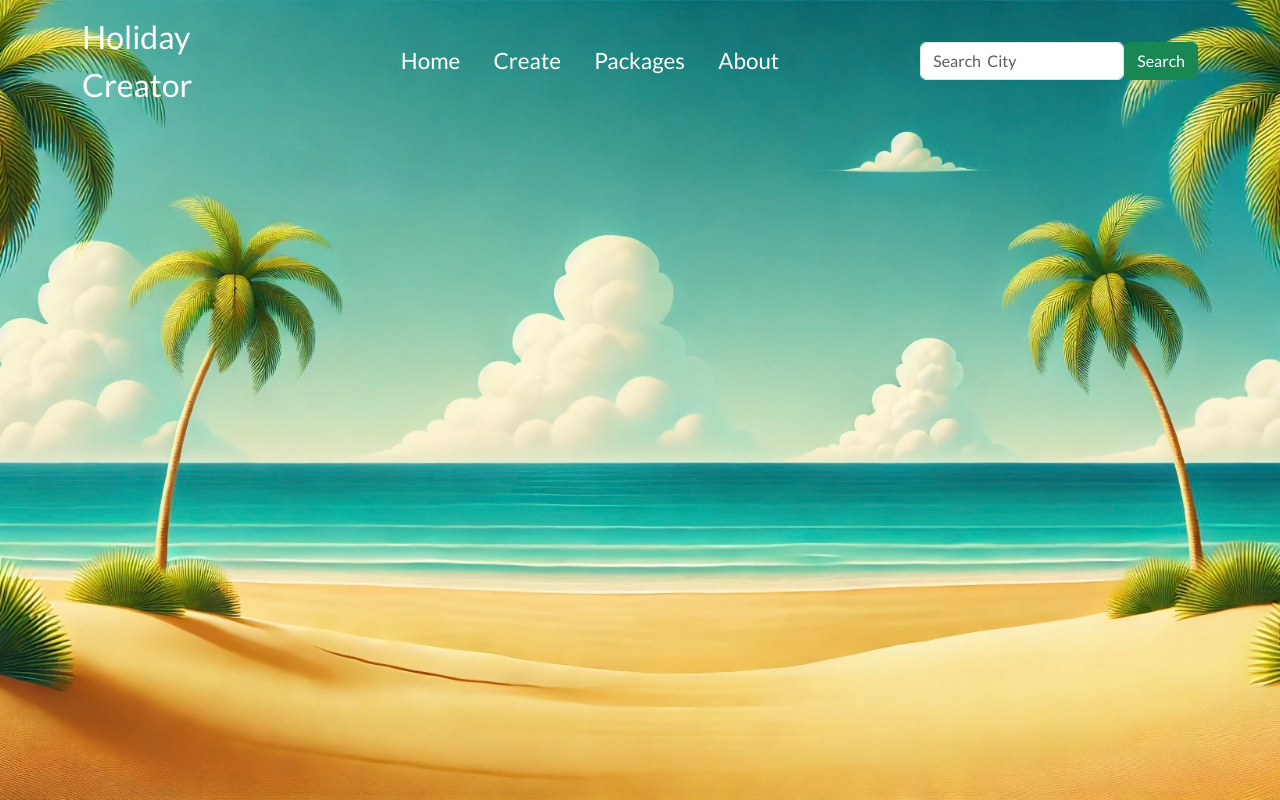
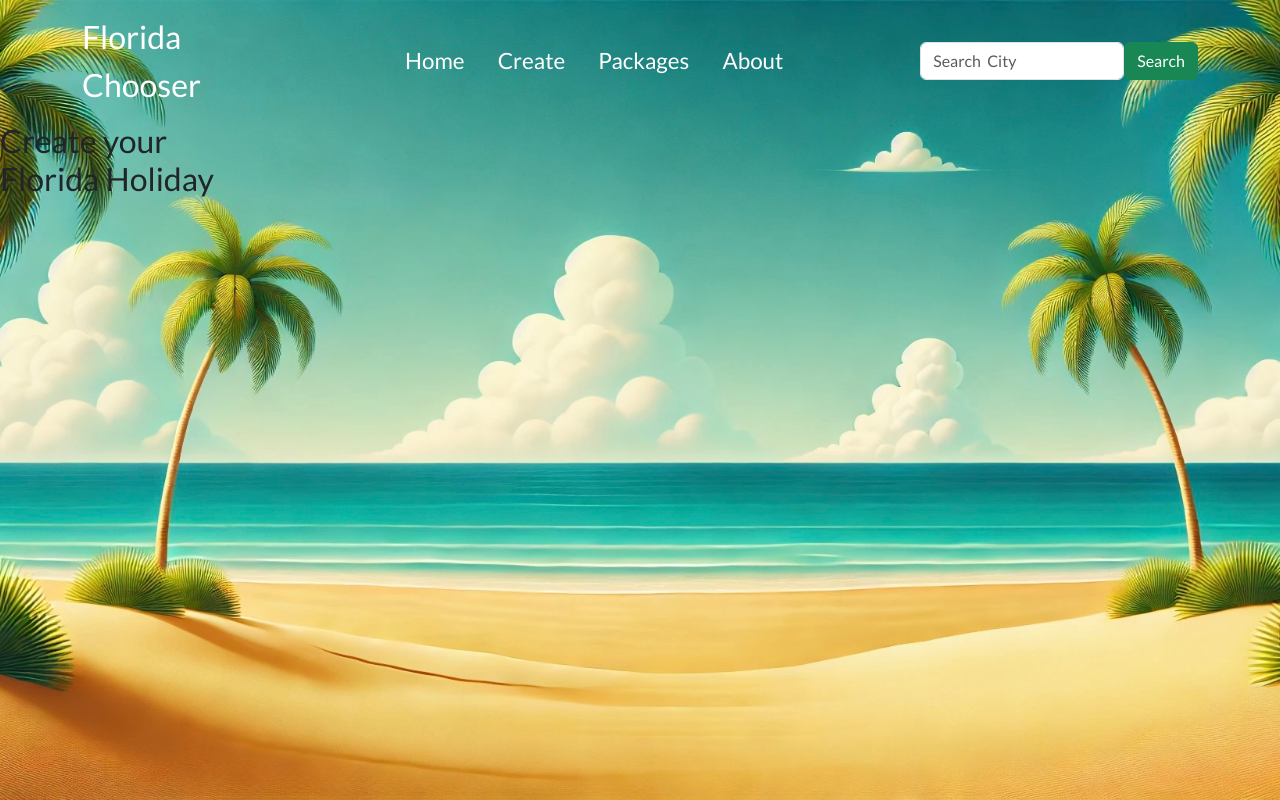
Before and after one commit to Drevestedt/florida_holiday_chooser, a plain HTML site: page index.html in a window 1280 px wide. Drawn offline with nearby package versions, Linux system fonts and the light colour scheme.

Commit message:
add header and main section

```diff
--- a/index.html
+++ b/index.html
@@ -37,10 +37,11 @@
   </head>
 
   <body>
+    <header>
       <!-- Navbar -->
       <nav class="navbar navbar-expand-lg">
         <div class="container">
-        <a class="navbar-brand" href="index.html">Holiday<br />Creator</a>
+          <a class="navbar-brand" href="index.html">Florida<br />Chooser</a>
           <button
             class="navbar-toggler"
             type="button"
@@ -88,6 +89,15 @@
           </div>
         </div>
       </nav>
+    </header>
+
+    <!-- Main -->
+    <main>
+      <h2>
+        Create your <br />
+        Florida Holiday
+      </h2>
+    </main>
 
     <!-- Bootstrap JS link -->
     <script
```
Lines whose indentation alone changed are shown as unchanged.
